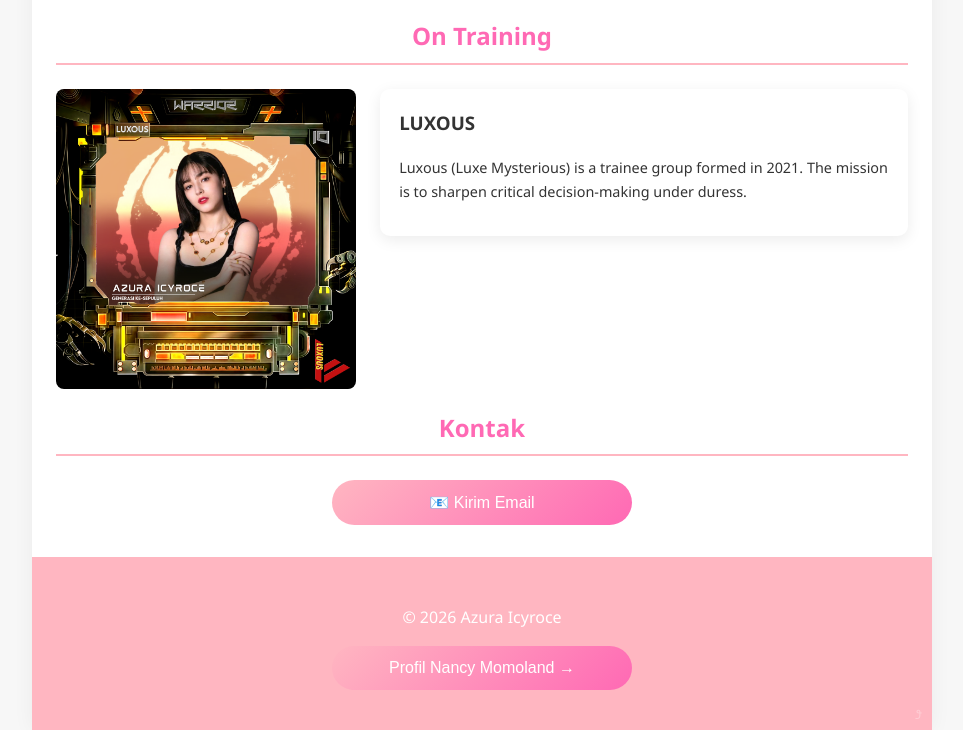
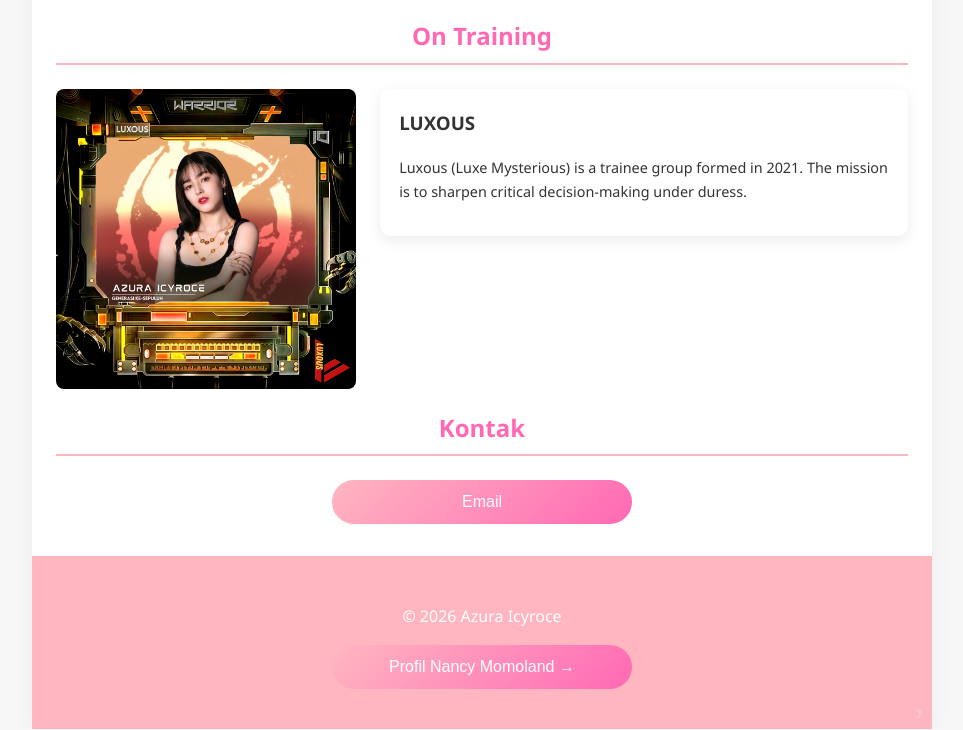
Before and after one commit to azuraicy/Azura-Icyroce, a plain HTML site: page index.html in a window 1280 px wide. Shown: the part 1151-1881 px from the top of the page, without its empty margins (158-1121 px from the left). Drawn offline with Linux system fonts and the light colour scheme.

Commit message:
index.html

```diff
--- a/index.html
+++ b/index.html
@@ -259,7 +259,7 @@
 
             <section id="azura-contact" class="text-center">
                 <h2 class="section-title">Kontak</h2>
-                <button class="interactive-btn" onclick="alert('Email: icylie.lye@email.com')">📧 Kirim Email</button>
+                <button class="interactive-btn" onclick="alert('Email: icylie.lye@email.com')">Email</button>
             </section>
         </div>
 
```
